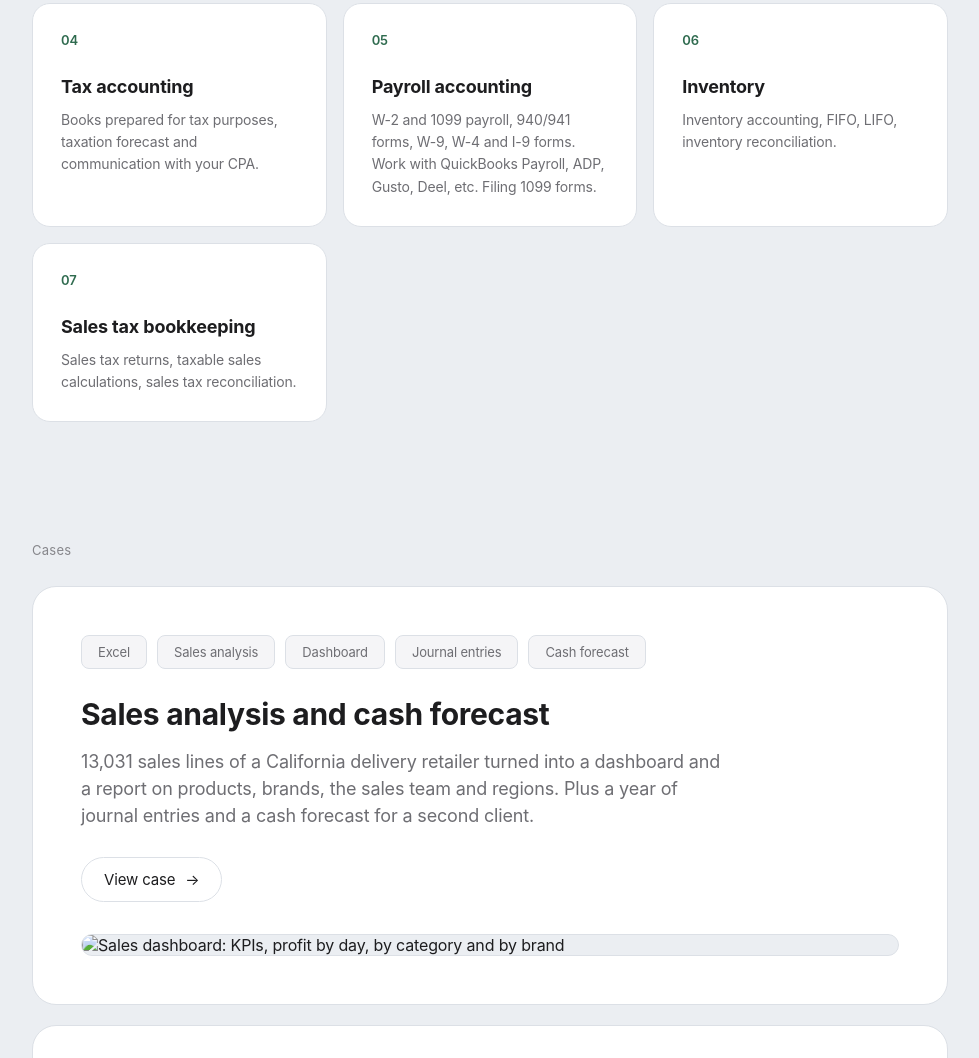
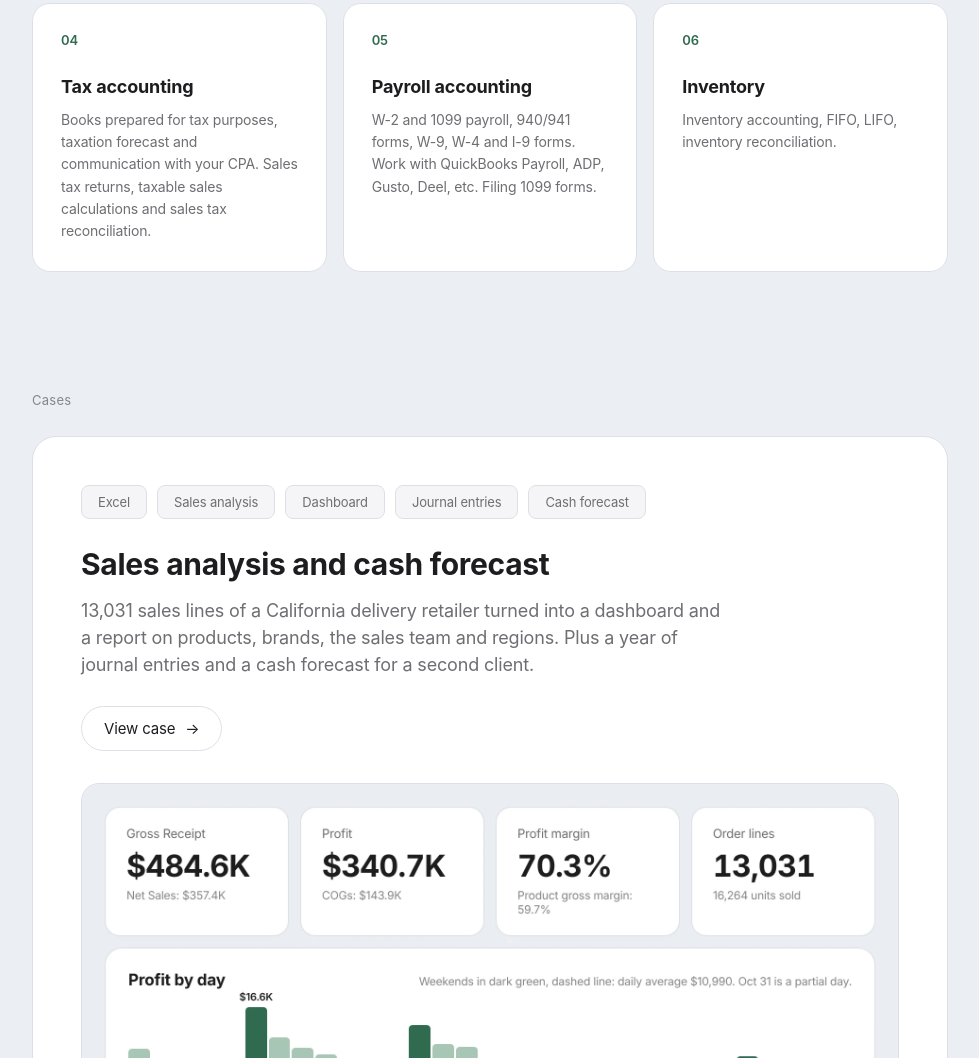
Before and after one commit to neurotesa/Bookkeeping_website, a plain HTML site: page index.html in a window 1280 px wide. Shown: the part 1194-2252 px from the top of the page, without its empty margins (150-1129 px from the left). Drawn offline with Linux system fonts and the light colour scheme.

Commit message:
Add files via upload

```diff
--- a/index.html
+++ b/index.html
@@ -372,10 +372,9 @@ p{margin:0;}
       <div class="svc reveal"><div class="svc-num">01</div><h3>Monthly bookkeeping</h3><p>Accrual or cash basis. Recording and categorizing transactions, journal entries, chart of accounts, loans, depreciation, inventory, payroll, etc. Work with QuickBooks, Xero, Zoho and other software.</p></div>
       <div class="svc reveal"><div class="svc-num">02</div><h3>Bank, AR/AP reconciliation</h3><p>Bank, accounts receivable and accounts payable matched every month, with discrepancies and overdue balances found.</p></div>
       <div class="svc reveal"><div class="svc-num">03</div><h3>Reporting</h3><p>Reporting for management, CPAs and tax authorities.</p></div>
-      <div class="svc reveal"><div class="svc-num">04</div><h3>Tax accounting</h3><p>Books prepared for tax purposes, taxation forecast and communication with your CPA.</p></div>
+      <div class="svc reveal"><div class="svc-num">04</div><h3>Tax accounting</h3><p>Books prepared for tax purposes, taxation forecast and communication with your CPA. Sales tax returns, taxable sales calculations and sales tax reconciliation.</p></div>
       <div class="svc reveal"><div class="svc-num">05</div><h3>Payroll accounting</h3><p>W-2 and 1099 payroll, 940/941 forms, W-9, W-4 and I-9 forms. Work with QuickBooks Payroll, ADP, Gusto, Deel, etc. Filing 1099 forms.</p></div>
       <div class="svc reveal"><div class="svc-num">06</div><h3>Inventory</h3><p>Inventory accounting, FIFO, LIFO, inventory reconciliation.</p></div>
-      <div class="svc reveal"><div class="svc-num">07</div><h3>Sales tax bookkeeping</h3><p>Sales tax returns, taxable sales calculations, sales tax reconciliation.</p></div>
     </div>
   </section>
 
@@ -393,7 +392,7 @@ p{margin:0;}
         <p class="case-metric-inline">13,031 sales lines of a California delivery retailer turned into a dashboard and a report on products, brands, the sales team and regions. Plus a year of journal entries and a cash forecast for a second client.</p>
         <a href="finance-case.html" class="case-btn"><span>View case</span> <span>→</span></a>
       </div>
-      <a class="case-media case-media-wide" href="finance-case.html"><img src="img/finance-dashboard.webp" alt="Sales dashboard: KPIs, profit by day, by category and by brand" loading="lazy"></a>
+      <a class="case-media case-media-wide" href="finance-case.html"><img src="assets/finance-dashboard.webp" alt="Sales dashboard: KPIs, profit by day, by category and by brand" loading="lazy"></a>
     </div>
   </section>
 
@@ -606,10 +605,9 @@ p{margin:0;}
       <div class="svc reveal"><div class="svc-num">01</div><h3>Ежемесячный бухучёт</h3><p>Accrual или cash basis. Запись и категоризация операций, проводки, план счетов, кредиты, амортизация, товарные запасы, зарплата и другое. Работаю в QuickBooks, Xero, Zoho и других программах.</p></div>
       <div class="svc reveal"><div class="svc-num">02</div><h3>Сверка банка, AR и AP</h3><p>Ежемесячная сверка банка, дебиторской и кредиторской задолженности, поиск расхождений и просроченных долгов.</p></div>
       <div class="svc reveal"><div class="svc-num">03</div><h3>Отчётность</h3><p>Отчёты для руководства, CPA и налоговых органов.</p></div>
-      <div class="svc reveal"><div class="svc-num">04</div><h3>Налоговый учёт</h3><p>Подготовка учёта для налоговых целей, прогноз налогов, общение с вашим CPA.</p></div>
+      <div class="svc reveal"><div class="svc-num">04</div><h3>Налоговый учёт</h3><p>Подготовка учёта для налоговых целей, прогноз налогов, общение с вашим CPA. Декларации по sales tax, расчёт облагаемых продаж и сверка sales tax.</p></div>
       <div class="svc reveal"><div class="svc-num">05</div><h3>Учёт зарплаты</h3><p>Зарплата по W-2 и 1099, формы 940/941, W-9, W-4 и I-9. Работаю с QuickBooks Payroll, ADP, Gusto, Deel и другими. Подача форм 1099.</p></div>
       <div class="svc reveal"><div class="svc-num">06</div><h3>Товарные запасы</h3><p>Учёт запасов, FIFO, LIFO, сверка остатков.</p></div>
-      <div class="svc reveal"><div class="svc-num">07</div><h3>Учёт налога с продаж</h3><p>Декларации по sales tax, расчёт облагаемых продаж, сверка sales tax.</p></div>
     </div>
   </section>
 
@@ -627,7 +625,7 @@ p{margin:0;}
         <p class="case-metric-inline">13 031 строка продаж калифорнийского сервиса доставки превращена в дашборд и отчёт по товарам, брендам, продавцам и регионам. Плюс проводки за год и прогноз денег для второго клиента.</p>
         <a href="finance-case.html" class="case-btn"><span>Смотреть кейс</span> <span>→</span></a>
       </div>
-      <a class="case-media case-media-wide" href="finance-case.html"><img src="img/finance-dashboard.webp" alt="Дашборд продаж: ключевые цифры, прибыль по дням, категориям и брендам" loading="lazy"></a>
+      <a class="case-media case-media-wide" href="finance-case.html"><img src="assets/finance-dashboard.webp" alt="Дашборд продаж: ключевые цифры, прибыль по дням, категориям и брендам" loading="lazy"></a>
     </div>
   </section>
 
```
